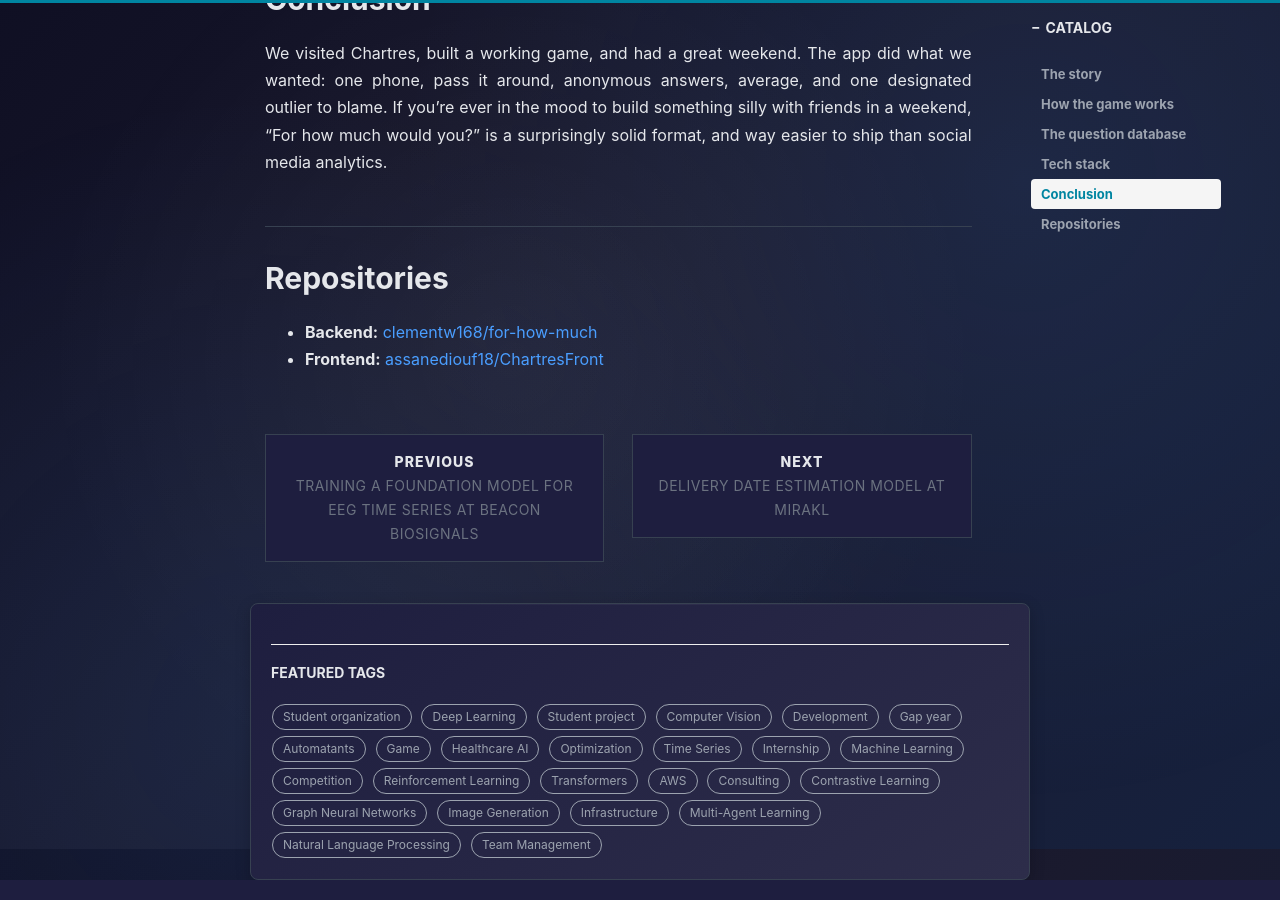
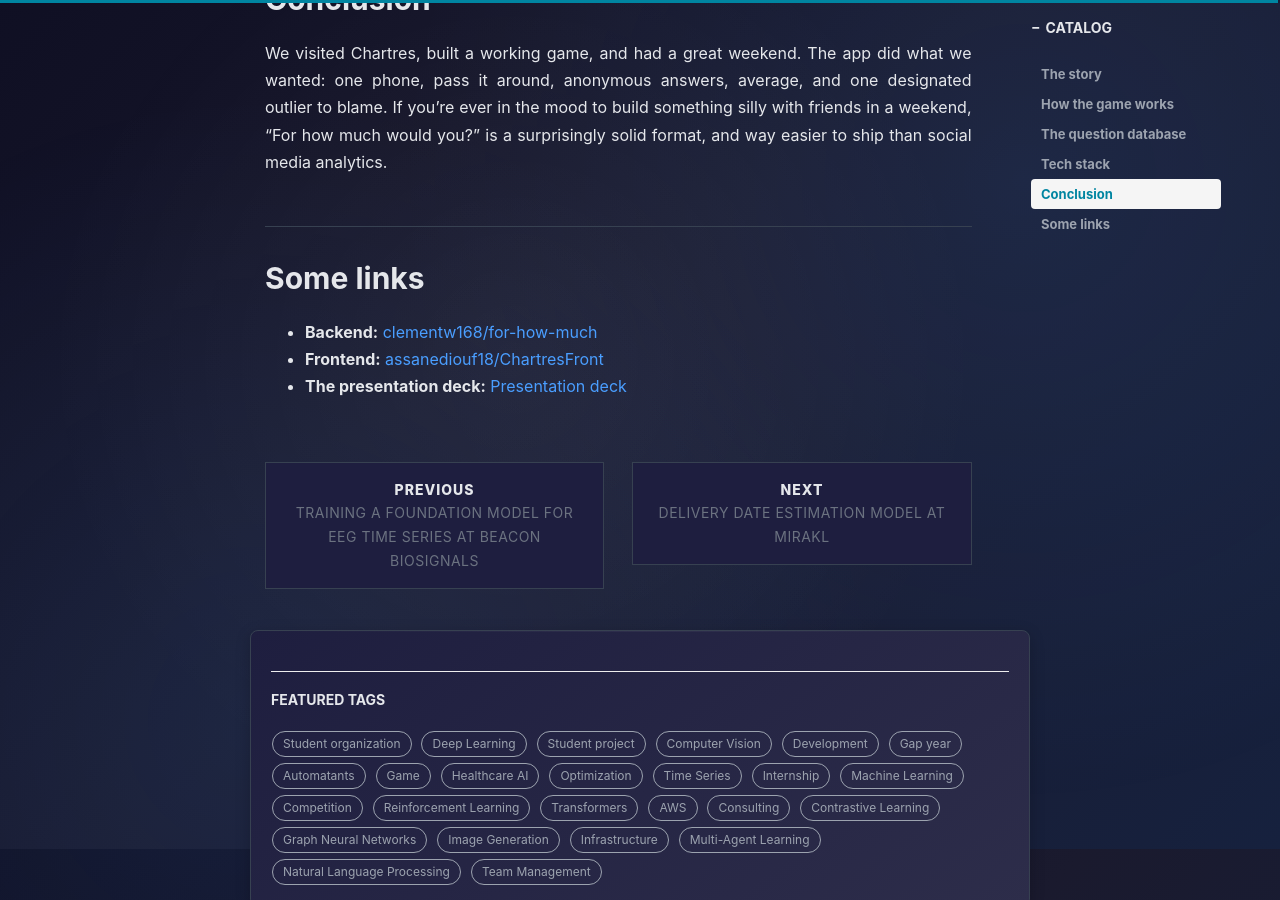
Before and after one commit to clementw168/clementw168.github.io, a Jekyll site: the page built from _posts/2026/2025-05-18-for-how-much.md, in a window 1280 px wide and 900 px high, scrolled down 4551 px. Built offline with Jekyll 4.4.1, drawn with Linux system fonts in a browser that asks for light colours; nearby versions of some CDN libraries; comment, search, counter and statistics services are not loaded.

Commit message:
add presentation deck

```diff
--- a/_posts/2026/2025-05-18-for-how-much.md
+++ b/_posts/2026/2025-05-18-for-how-much.md
@@ -115,7 +115,8 @@ A few examples of questions:
 We visited Chartres, built a working game, and had a great weekend. The app did what we wanted: one phone, pass it around, anonymous answers, average, and one designated outlier to blame. If you’re ever in the mood to build something silly with friends in a weekend, “For how much would you?” is a surprisingly solid format, and way easier to ship than social media analytics.
 
 
-## Repositories
+## Some links
 
 - **Backend:** [clementw168/for-how-much](https://github.com/clementw168/for-how-much)
 - **Frontend:** [assanediouf18/ChartresFront](https://github.com/assanediouf18/ChartresFront)
+- **The presentation deck:**  [Presentation deck](/assets/posts/for_how_much_deck.pdf)
```
Also changed, not shown: 1 other file.
